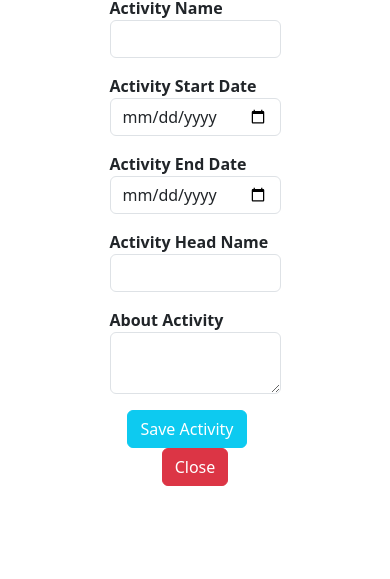
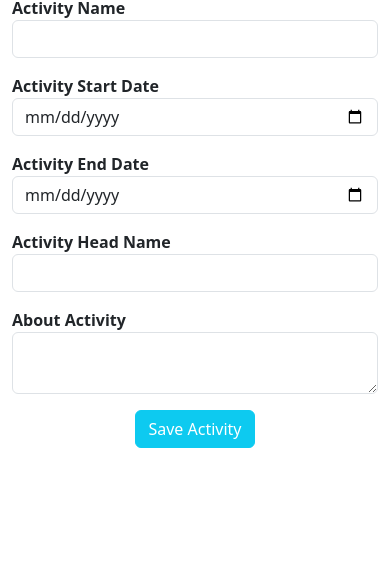
Before and after one commit to prachii007/Website-template-using-Bootstrap, a plain HTML site: page 3C.html in a window 390 px wide. Shown: the part 265-844 px from the top of the page. Drawn offline with nearby package versions, Linux system fonts and the light colour scheme.

Commit message:
make input box responsive

```diff
--- a/3C.html
+++ b/3C.html
@@ -109,43 +109,44 @@
         </div>
     </nav>
     <div class="container fw-bold mt-5">
-        <div class="row text-center">
-            <h1 class="display-5">New Activity</h1>
+        <div class="row text-center justify-content-center">
+            <div class="col-12 col-lg-6">
+                <h1 class="display-5 text-center">New Activity</h1>
+            </div>
         </div>
         <div class="row justify-content-center mb-3">
-            <div class="col-6 ">
+            <div class="col-lg-6 col-12 ">
                 <label for="">Activity Name</label>
                 <input type="text" name="" id="" class="form-control">
             </div>
         </div>
         <div class="row justify-content-center mb-3">
-            <div class="col-6 ">
+            <div class="col-lg-6 col-12 ">
                 <label for="">Activity Start Date</label>
                 <input type="date" name="" id="" class="form-control">
             </div>
         </div>
         <div class="row justify-content-center mb-3">
-            <div class="col-6 ">
+            <div class="col-lg-6 col-12 ">
                 <label for="">Activity End Date</label>
                 <input type="date" name="" id="" class="form-control">
             </div>
         </div>
         <div class="row justify-content-center mb-3">
-            <div class="col-6 ">
+            <div class="col-lg-6 col-12 ">
                 <label for="">Activity Head Name</label>
                 <input type="number" name="" id="" class="form-control">
             </div>
         </div>
         <div class="row justify-content-center mb-3">
-            <div class="col-6 ">
+            <div class="col-lg-6 col-12 ">
                 <label for="">About Activity</label>
                 <textarea name="" id="" class="form-control"></textarea>
             </div>
         </div>
         <div class="row justify-content-center text-center mb-3">
-            <div class="col-6 ">
-                <button class="btn btn-info text-white me-3">Save Activity</button>
-                <button class="btn btn-danger text-white">Close </button>
+            <div class="col-lg-6 col-12 ">
+                <button class="btn btn-info text-white">Save Activity</button>
             </div>
         </div>
     </div>
```
Also changed, not shown: 3B.html (+8 -9 lines), 3E.html (+5 -5 lines).
